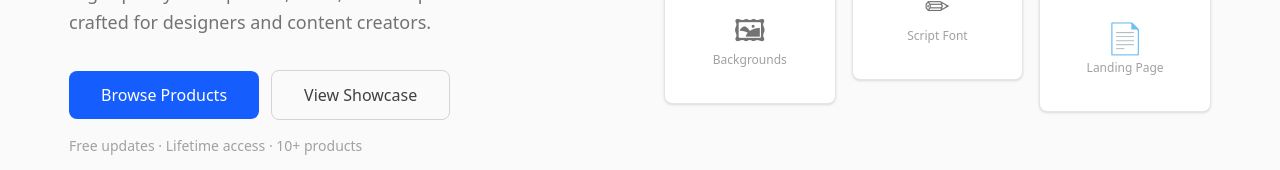
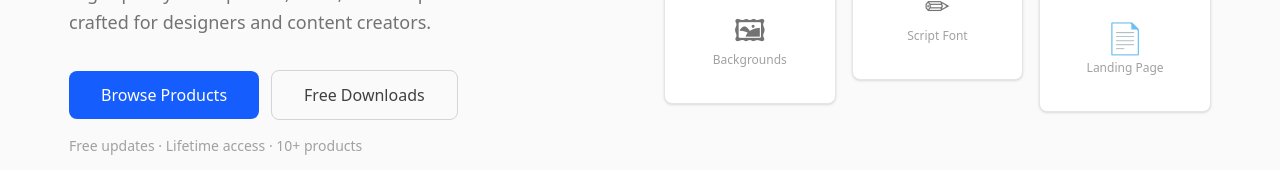
Before and after one commit to KANE-CMD99/kyno, a Next.js app: page / in a window 1280 px wide. Shown: the part 484-654 px from the top of the page. Built offline with nearby package versions, Linux system fonts and the light colour scheme; no server answers.

Commit message:
fix: add 404 page and update Hero button to link to free downloads
- 404 page with Back to Home link
- Hero "View Showcase" → "Free Downloads" (links to /free-downloads)

```diff
--- /dev/null
+++ b/src/app/not-found.tsx
@@ -0,0 +1,21 @@
+import Link from "next/link";
+
+export default function NotFound() {
+  return (
+    <div className="flex min-h-screen items-center justify-center bg-white px-6">
+      <div className="text-center">
+        <p className="text-7xl font-extrabold text-neutral-200">404</p>
+        <h1 className="mt-4 text-2xl font-bold text-neutral-900">Page not found</h1>
+        <p className="mt-2 text-sm text-neutral-500">
+          The page you&apos;re looking for doesn&apos;t exist or has been moved.
+        </p>
+        <Link
+          href="/"
+          className="mt-6 inline-block rounded-lg bg-blue-600 px-6 py-2.5 text-sm font-medium text-white transition-colors hover:bg-blue-700"
+        >
+          Back to Home
+        </Link>
+      </div>
+    </div>
+  );
+}
--- a/src/components/HeroSection.tsx
+++ b/src/components/HeroSection.tsx
@@ -46,10 +46,10 @@ export default function HeroSection() {
               Browse Products
             </a>
             <a
-              href="#"
+              href="/free-downloads"
               className="w-full rounded-lg border border-neutral-300 px-8 py-3 text-center text-base font-medium text-neutral-700 transition-colors hover:border-neutral-400 hover:text-neutral-900 sm:w-auto"
             >
-              View Showcase
+              Free Downloads
             </a>
           </div>
 
```
